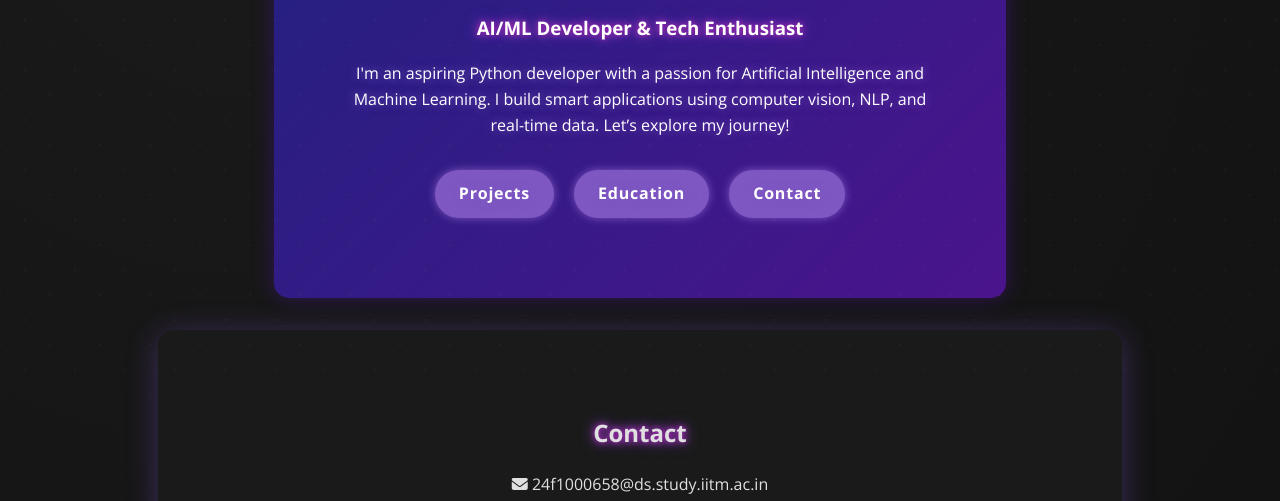
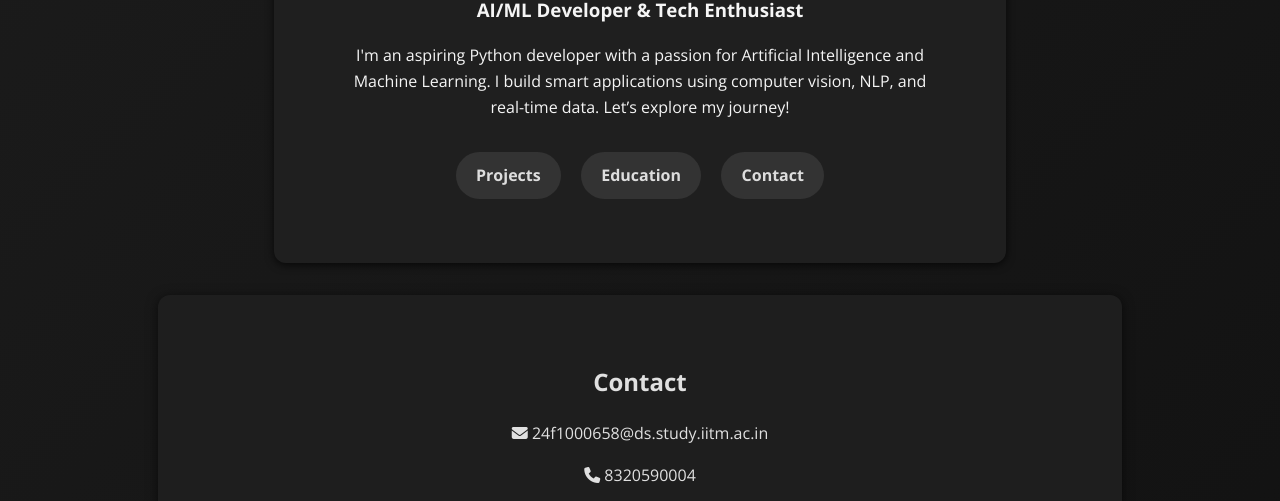
Before and after one commit to harsh-joshi2211/harsh-joshi2211.github.io, a plain HTML site: page index.html in a window 1280 px wide. Shown: the part 405-906 px from the top of the page. Drawn offline with nearby package versions, Linux system fonts and the light colour scheme.

Commit message:
Add files via upload

```diff
--- a/style.css
+++ b/style.css
@@ -1,30 +1,22 @@
-/* Darker theme base */
 body {
   margin: 0;
   font-family: 'Open Sans', sans-serif;
-  background: #121212; /* Very dark background */
-  background-image: radial-gradient(circle at 20% 20%, #1a1a1a, #121212);
+  background: #121212;
+  background: linear-gradient(135deg, #1c1c1c, #121212);
   color: #e0e0e0;
   line-height: 1.6;
   overflow-x: hidden;
 }
 
-/* Hero section with subtle glowing text */
 .hero {
   text-align: center;
-  padding: 5rem 1rem;
-  background: linear-gradient(135deg, #1a237e 0%, #4a148c 100%);
-  box-shadow: 0 0 20px #4a148c88;
-  border-radius: 15px;
+  padding: 4rem 1rem;
+  background: #1f1f1f;
+  border-radius: 12px;
+  max-width: 700px;
   margin: 2rem auto;
-  max-width: 700px;
-  color: #fff;
-  text-shadow: 0 0 10px #7e57c2;
-  transition: box-shadow 0.3s ease;
-}
-
-.hero:hover {
-  box-shadow: 0 0 40px #7e57c2;
+  box-shadow: 0 2px 8px rgba(0,0,0,0.7);
+  color: #f5f5f5;
 }
 
 .hero-content {
@@ -32,104 +24,93 @@ body {
   margin: auto;
 }
 
-/* Profile picture with glowing border */
 .profile-pic {
   width: 180px;
   height: 180px;
   object-fit: cover;
   border-radius: 50%;
-  border: 4px solid #7e57c2;
-  box-shadow: 0 0 15px #7e57c2;
+  border: 3px solid #555;
   margin-bottom: 1rem;
   transition: transform 0.3s ease;
 }
 
 .profile-pic:hover {
   transform: scale(1.05);
-  box-shadow: 0 0 30px #ba68c8;
+  border-color: #888;
 }
 
-/* Navigation links */
 .nav-links {
   margin-top: 2rem;
 }
 
-/* Neon style buttons */
 .button {
   display: inline-block;
-  background-color: #7e57c2;
-  color: white;
-  font-weight: 700;
+  background-color: #333;
+  color: #ddd;
+  font-weight: 600;
   text-decoration: none;
-  padding: 0.7rem 1.5rem;
+  padding: 0.6rem 1.2rem;
   border-radius: 30px;
   margin: 0 0.5rem;
-  box-shadow: 0 0 8px #7e57c2;
-  transition: background-color 0.3s ease, box-shadow 0.3s ease;
-  letter-spacing: 0.05em;
+  border: 1.5px solid transparent;
+  transition: background-color 0.3s ease, border-color 0.3s ease;
 }
 
 .button:hover {
-  background-color: #ba68c8;
-  box-shadow: 0 0 15px #ba68c8;
+  background-color: #444;
+  border-color: #777;
+  color: #fff;
 }
 
-/* Section styling */
 .section {
-  padding: 4rem 2rem;
+  padding: 3rem 2rem;
   text-align: center;
-  background: #1a1a1a;
-  border-radius: 15px;
+  background: #1e1e1e;
+  border-radius: 12px;
+  max-width: 900px;
   margin: 2rem auto;
-  max-width: 900px;
-  box-shadow: 0 4px 30px rgba(122, 81, 194, 0.4);
+  box-shadow: 0 2px 12px rgba(0,0,0,0.6);
 }
 
-/* Footer */
 footer {
   text-align: center;
-  padding: 1.5rem;
+  padding: 1rem;
   font-size: 0.9rem;
-  background-color: rgba(30, 30, 30, 0.8);
-  color: #bbb;
-  box-shadow: inset 0 1px 3px rgba(255,255,255,0.1);
+  background-color: #181818;
+  color: #aaa;
+  border-top: 1px solid #222;
 }
 
-/* Page header */
 .page-header {
   padding: 2rem;
   text-align: center;
-  background: rgba(55, 0, 100, 0.8);
-  color: #ddd;
+  background: #292929;
+  color: #ccc;
   border-radius: 10px;
-  text-shadow: 0 0 5px #a04cff;
 }
 
-/* Project and Education sections */
 .project-section, .education-section {
   max-width: 800px;
   margin: 2rem auto;
   padding: 0 1rem;
 }
 
-/* Cards with subtle glow */
 .project, .edu-card {
-  background: #2c2c2c;
+  background: #252525;
   padding: 1.5rem;
   margin-bottom: 1.5rem;
-  border-radius: 15px;
-  box-shadow: 0 4px 20px rgba(122, 81, 194, 0.6);
+  border-radius: 12px;
+  box-shadow: 0 2px 8px rgba(0,0,0,0.5);
   color: #ddd;
   transition: box-shadow 0.3s ease;
 }
 
 .project:hover, .edu-card:hover {
-  box-shadow: 0 6px 30px rgba(186, 104, 200, 0.8);
+  box-shadow: 0 4px 14px rgba(0,0,0,0.7);
 }
 
-/* Back link */
 .back-link {
-  color: #ba68c8;
+  color: #bbb;
   text-decoration: none;
   font-size: 1rem;
   display: inline-block;
@@ -138,34 +119,6 @@ footer {
 }
 
 .back-link:hover {
+  color: #fff;
   text-decoration: underline;
-  color: #e1bee7;
 }
-
-/* Add subtle animation to headings */
-h1, h2, h3 {
-  position: relative;
-  animation: glowText 2.5s ease-in-out infinite alternate;
-}
-
-@keyframes glowText {
-  0% {
-    text-shadow: 0 0 5px #9c27b0, 0 0 10px #9c27b0, 0 0 15px #7e57c2;
-  }
-  100% {
-    text-shadow: 0 0 15px #ba68c8, 0 0 25px #ba68c8, 0 0 35px #ba68c8;
-  }
-}
-
-/* Add subtle background pattern for depth */
-body::before {
-  content: "";
-  position: fixed;
-  top: 0; left: 0; right: 0; bottom: 0;
-  background: radial-gradient(circle, rgba(255,255,255,0.03) 1px, transparent 1px),
-              radial-gradient(circle, rgba(255,255,255,0.03) 1px, transparent 1px);
-  background-position: 0 0, 25px 25px;
-  background-size: 50px 50px;
-  pointer-events: none;
-  z-index: 0;
-}
```
